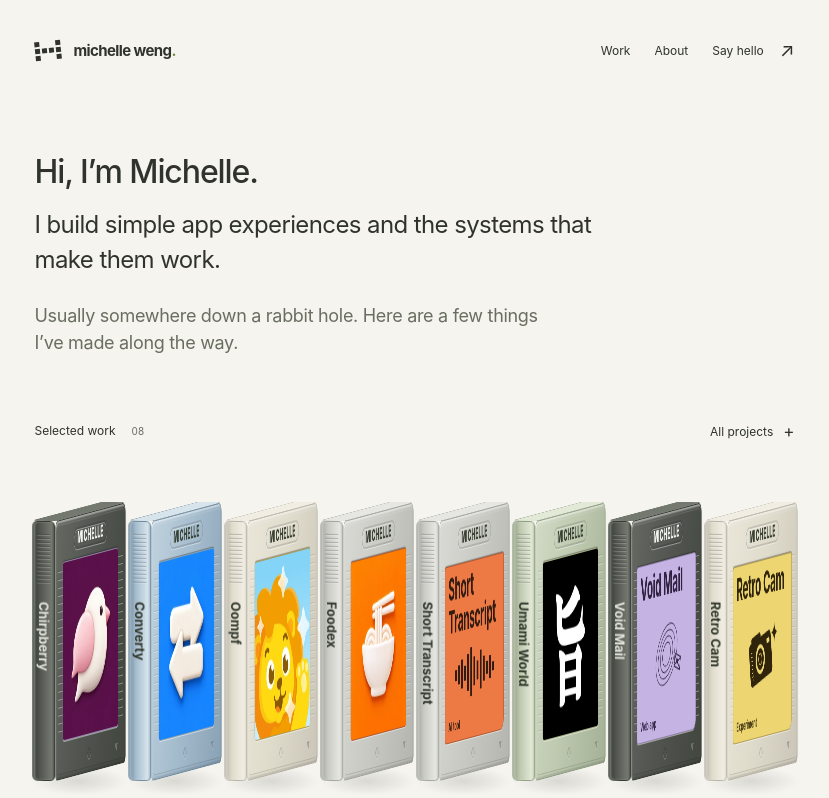
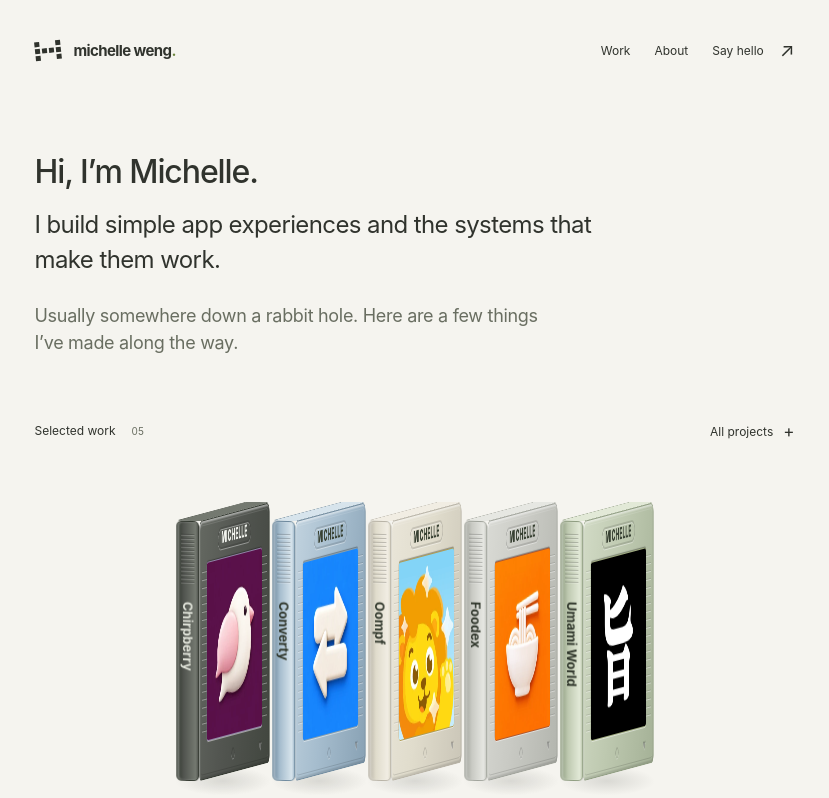
Before and after one commit to rirachii/michelleweng, a React (Vite) app: page / in a window 1280 px wide. Shown: the top 798 px of the page, without its empty margins (218-1047 px from the left). Built offline with nearby package versions, Linux system fonts and the light colour scheme.

Commit message:
Remove three projects from the current portfolio

```diff
--- a/src/portfolio-content.ts
+++ b/src/portfolio-content.ts
@@ -122,9 +122,10 @@ export const PROJECTS: PortfolioProject[] = [
     linkLabel: "Visit Foodex",
     icon: "/assets/app-icons/foodex-seamless-bbf20b33.webp",
   },
-  ...ORIGINAL_PROJECTS.map((project) =>
-    project.name === "Umami World"
-      ? { ...project, icon: "/assets/app-icons/umami-world-f1bbebd9.webp" }
-      : project,
+  ...ORIGINAL_PROJECTS.filter((project) => project.name === "Umami World").map(
+    (project) => ({
+      ...project,
+      icon: "/assets/app-icons/umami-world-f1bbebd9.webp",
+    }),
   ),
 ];
--- a/src/portfolio.tsx
+++ b/src/portfolio.tsx
@@ -36,32 +36,11 @@ const EDITIONS = [
     number: "04",
   },
   {
-    id: "short-transcript",
-    type: "AI tool",
-    color: "orange",
-    motif: "wave",
-    number: "05",
-  },
-  {
     id: "umami-world",
     type: "Mobile app",
     color: "green",
     motif: "bowl",
-    number: "06",
-  },
-  {
-    id: "void-mail",
-    type: "Web app",
-    color: "purple",
-    motif: "portal",
-    number: "07",
-  },
-  {
-    id: "retro-cam",
-    type: "Experiment",
-    color: "yellow",
-    motif: "camera",
-    number: "08",
+    number: "05",
   },
 ] as const;
 
@@ -122,25 +101,6 @@ function Cartridge({ index }: { index: number }) {
               <span className="noodles" />
               <span className="bowl" />
               <span className="bowl-foot" />
-            </span>
-          )}
-          {!icon && edition.motif === "portal" && (
-            <span className="portal-art">
-              <span />
-              <span />
-              <span />
-              <span />
-              <i>✉</i>
-            </span>
-          )}
-          {!icon && edition.motif === "camera" && (
-            <span className="camera-art">
-              <span className="camera-body">
-                <i />
-                <b />
-                <em />
-              </span>
-              <span className="camera-spark">✦</span>
             </span>
           )}
           {!icon && edition.motif === "files" && (
```
Also changed, not shown: 5 other files (tests, documents, lock files or other folders).
